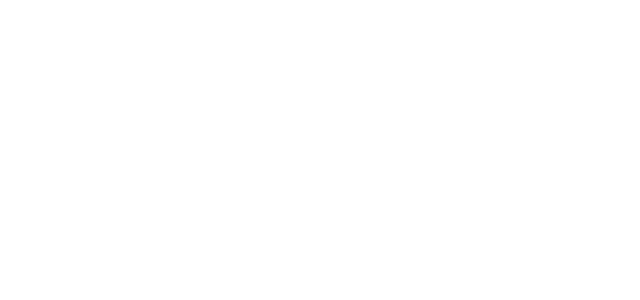
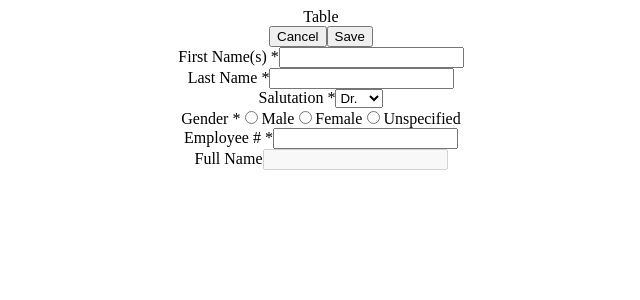
Before and after one commit to MinenhleDlaminiDev/PeatnutButterPayroll, a React (Create React App) app in the folder client/: page / in a window 1280 px wide. Shown: the top 300 px of the page, without its empty margins (319-959 px from the left). Built offline with nearby package versions, Linux system fonts and the light colour scheme.

Commit message:
Fullname auto complete functionality complete

```diff
--- a/client/src/App.js
+++ b/client/src/App.js
@@ -1,8 +1,12 @@
 import './App.css';
+import EmployeeForm from './EmployeeForm';
+import EmployeeTable from './EmployeeTable';
 
 function App() {
   return (
     <div className="App">
+      <EmployeeTable />
+      <EmployeeForm />
     </div>
   );
 }
--- /dev/null
+++ b/client/src/EmployeeForm.js
@@ -0,0 +1,109 @@
+// Imports
+import { useState, useEffect } from "react";
+import axios from "axios";
+
+const EmployeeForm = () => {
+    // state for employee
+    const [employee, setEmployee] = useState({
+        employeeID: "",
+        firstName: "",
+        lastName: "",
+        salutation: "",
+        gender: "",
+        profileColor: "",
+        grossSalary: "",
+    });
+
+    // state for fullname
+    const [firstName, setFirstName] = useState('');
+    const [lastName, setLastName] = useState('');
+    const [fullName, setFullName] = useState('');
+
+    // handle change for first name
+    const handleFirstNameChange = (e) =>{
+        setFirstName(e.target.value);
+    }
+
+    // handle change for last name
+    const handleLastNameChange = (e) =>{
+        setLastName(e.target.value);
+    }
+
+    // Automatically update fullname
+    useEffect(() =>{
+        setFullName(`${firstName} ${lastName}`);
+    }, [firstName, lastName]);
+
+
+
+    // handle changes to the inputs
+    const handleChange = (e) =>{
+        setEmployee({...employee, [e.target.name]: e.target.value});
+    }
+
+    // handle the submitting the form
+    const handleSubmit = async (e) => {
+        e.preventDefault();
+        await axios.post("http://localhost:5000/employee", employee);
+        //onSave();
+    }
+
+    return (
+        <div className="">
+            <form onSubmit={handleSubmit}>
+                <div className="topblock">
+                    <button>Cancel</button>
+                    <button>Save</button>
+                </div>
+                <div className="leftSide">
+                    <div>
+                        <label htmlFor="firstName">First Name(s) *</label>
+                        <input type="text" name="firstName" onChange={(e) => {handleChange(e); handleFirstNameChange(e);}}/>
+                    </div>
+                    <div>
+                        <label htmlFor="lastName">Last Name *</label>
+                        <input type="text" name="lastName" onChange={(e) => {handleChange(e); handleLastNameChange(e);}}/>
+                    </div>
+                    <div>
+                        <label htmlFor="salutation">Salutation *</label>
+                        <select name="salutation" onChange={handleChange}>
+                            <option>Dr.</option>
+                            <option>Mr.</option>
+                            <option>Ms.</option>
+                            <option>Mrs.</option>
+                            <option>Mx.</option>
+                        </select>
+                    </div>
+                    <div>
+                        <label htmlFor="gender">Gender *</label>
+                        <label htmlFor="male">
+                            <input type="radio" name="gender" id="male" />
+                            Male
+                        </label>
+                        <label htmlFor="female">
+                            <input type="radio" name="gender" id="female" />
+                            Female
+                        </label>
+                        <label htmlFor="unspecified">
+                            <input type="radio" name="gender" id="unspecified" />
+                            Unspecified
+                        </label>
+                    </div>
+                    <div>
+                        <label htmlFor="employeeid">Employee # *</label>
+                        <input type="number" name="employeeid" onChange={handleChange}/>
+                    </div>
+                </div>
+                <div className="rightSide">
+                <div>
+                        <label htmlFor="fullName">Full Name</label>
+                        <input type="text" name="fullName" value={fullName} disabled/>
+                    </div>
+                </div>
+
+            </form>
+        </div>
+     );
+}
+
+export default EmployeeForm;
--- /dev/null
+++ b/client/src/EmployeeTable.js
@@ -0,0 +1,9 @@
+const EmployeeTable = () => {
+    return (
+        <div className="">
+            Table
+        </div>
+     );
+}
+
+export default EmployeeTable;
```
